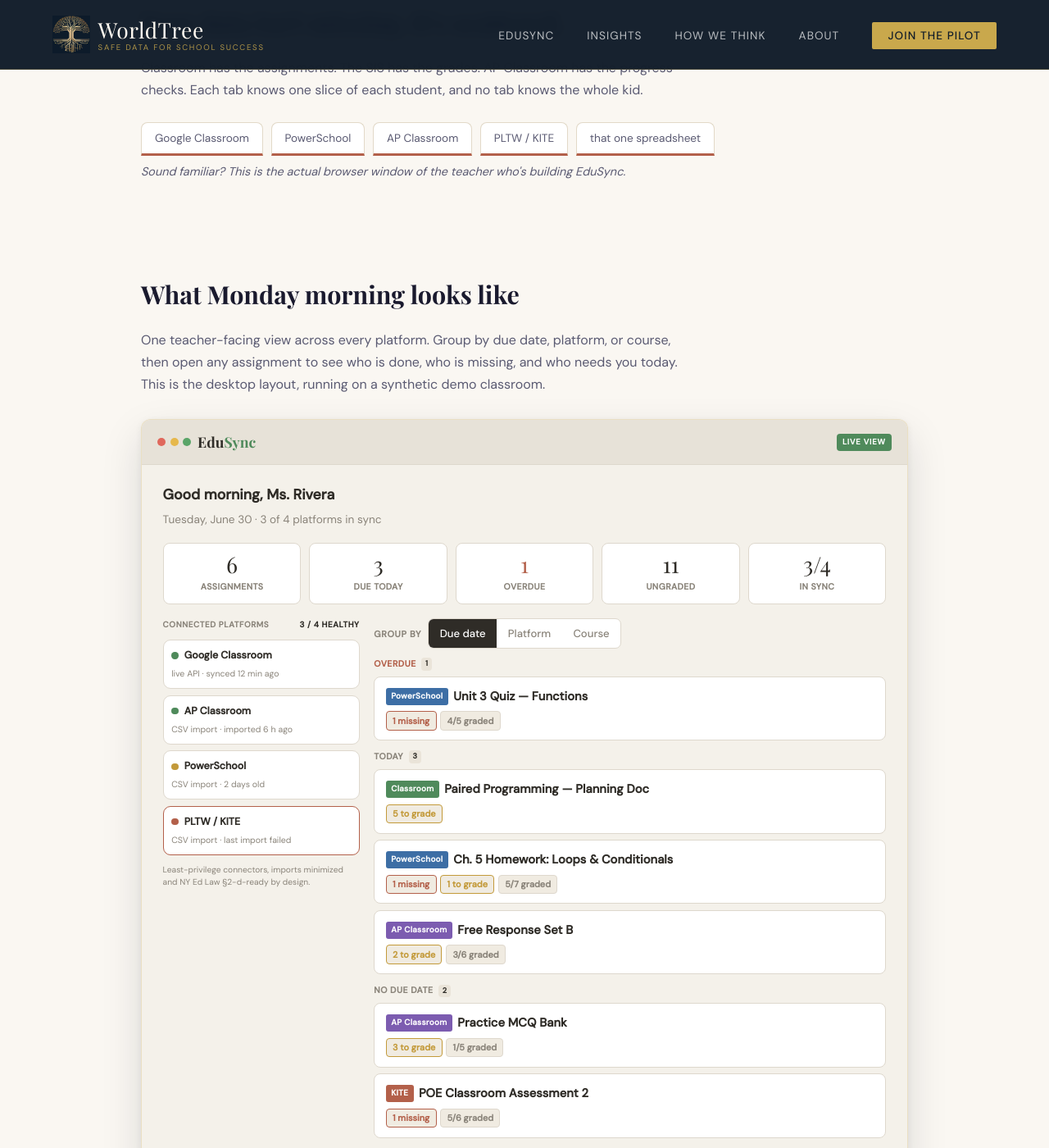
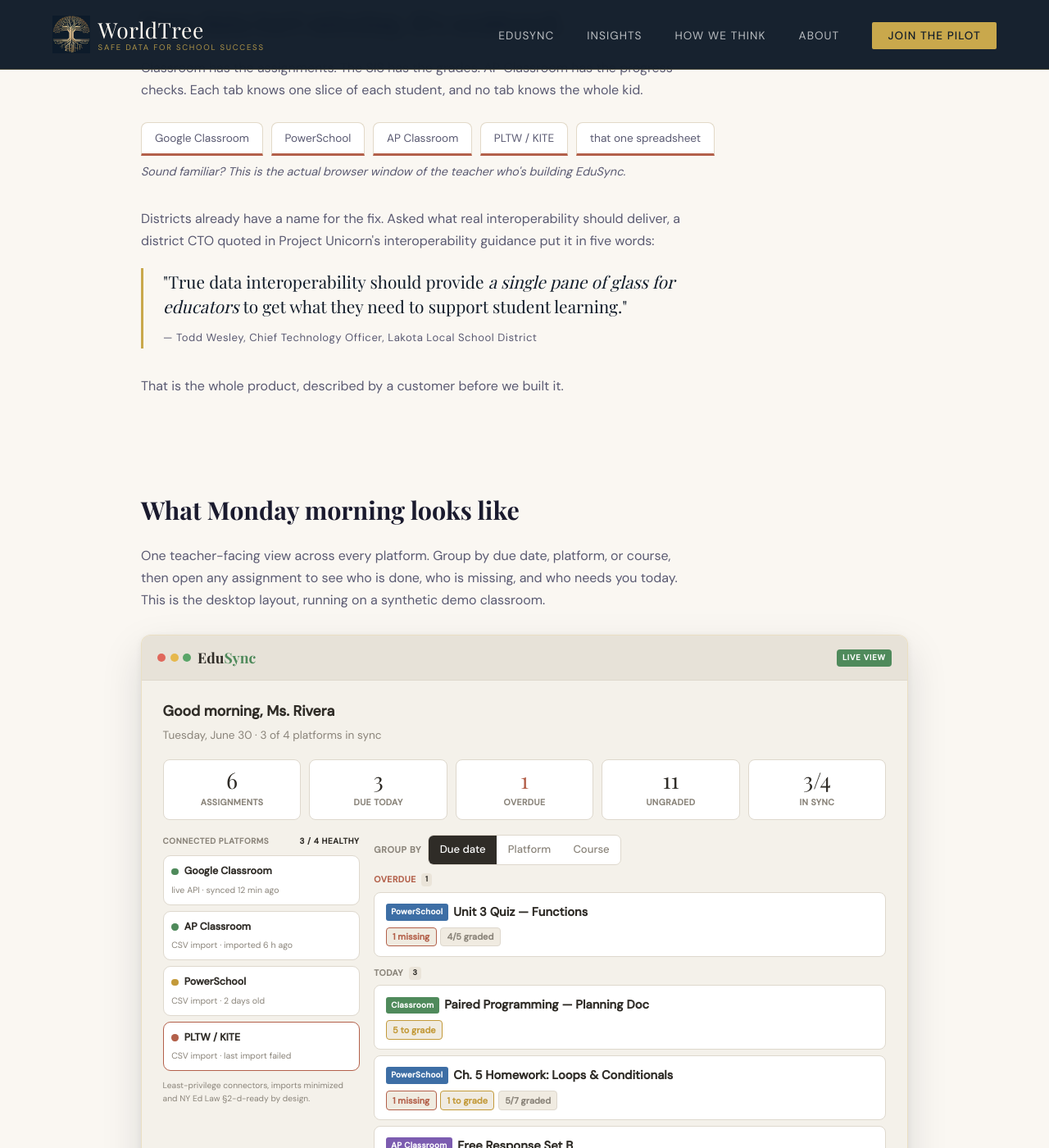
Before and after one commit to kyle-sherman-projects/worldtreeai.org, a Jekyll site: the page built from edusync.html, in a window 1280 px wide and 1400 px high, scrolled down 689 px. Shown: the whole window at 82% size. Built offline with Jekyll 4.4.1, drawn with Linux system fonts in a browser that asks for light colours; some web fonts are replaced.

Commit message:
Ground homepage challenge section and EduSync page in field research
Homepage: replace the AI-adoption paragraph with procurement and
governance data from Clever's 2025 Classroom of the Future Report
(61% budget-first vs 45% outcomes, 20% weigh teacher adoption, 21%
of educators have a say in tool selection or privacy safeguards,
1 in 4 get no cybersecurity training), closing on Mark Racine,
former CIO of Boston Public Schools: "Usage data tells you what's
being used - but only teachers can tell you why."

EduSync: add a district CTO pull quote before "What Monday morning
looks like" - Todd Wesley, CTO of Lakota Local School District, on
interoperability delivering "a single pane of glass for educators"
(Project Unicorn, Using Multiple Data Standards, 2022). States the
value proposition in a customer's voice ahead of the product preview.

Co-Authored-By: Claude Opus 5 <noreply@anthropic.com>

```diff
--- a/assets/site.css
+++ b/assets/site.css
@@ -1278,6 +1278,20 @@
 
     .edusync .es-preview-note { font-size: 0.82rem; color: var(--text-muted); font-style: italic; margin-top: 0.9rem; }
 
+    .edusync .es-quote-lead { color: var(--text-muted); max-width: 680px; margin-top: 2rem; }
+    .edusync .es-pullquote {
+      margin: 1.2rem 0 0; padding: .1rem 0 .1rem 1.5rem;
+      border-left: 3px solid var(--gold); max-width: 700px;
+    }
+    .edusync .es-pullquote p {
+      font-family: 'Playfair Display', serif; font-size: 1.3rem;
+      line-height: 1.45; color: var(--navy);
+    }
+    .edusync .es-pullquote p em { font-style: italic; color: var(--navy); }
+    .edusync .es-pullquote .who {
+      margin-top: .8rem; font-size: .82rem; letter-spacing: .04em; color: var(--text-muted);
+    }
+
     .edusync .cols { display: grid; grid-template-columns: repeat(auto-fit, minmax(260px, 1fr)); gap: 1.4rem; margin-top: 2rem; }
     .edusync .card { background: #fff; border: 1px solid var(--border); border-radius: 12px; padding: 1.6rem; }
     .edusync .card h3 { font-family: 'Playfair Display', serif; font-size: 1.15rem; margin-bottom: .6rem; }
--- a/edusync.html
+++ b/edusync.html
@@ -30,6 +30,16 @@ description: >-
     <span class="tab-chip">that one spreadsheet</span>
   </div>
   <p class="tabs-note">Sound familiar? This is the actual browser window of the teacher who's building EduSync.</p>
+
+  <p class="es-quote-lead">Districts already have a name for the fix. Asked what real interoperability
+     should deliver, a district CTO quoted in Project Unicorn's interoperability guidance put it in
+     five words:</p>
+  <blockquote class="es-pullquote">
+    <p>"True data interoperability should provide <em>a single pane of glass for educators</em> to get
+       what they need to support student learning."</p>
+    <div class="who">— Todd Wesley, Chief Technology Officer, Lakota Local School District</div>
+  </blockquote>
+  <p class="es-quote-lead">That is the whole product, described by a customer before we built it.</p>
 </section>
 
 <section class="es-preview-section">
```
Also changed, not shown: index.html (+8 -6 lines).
